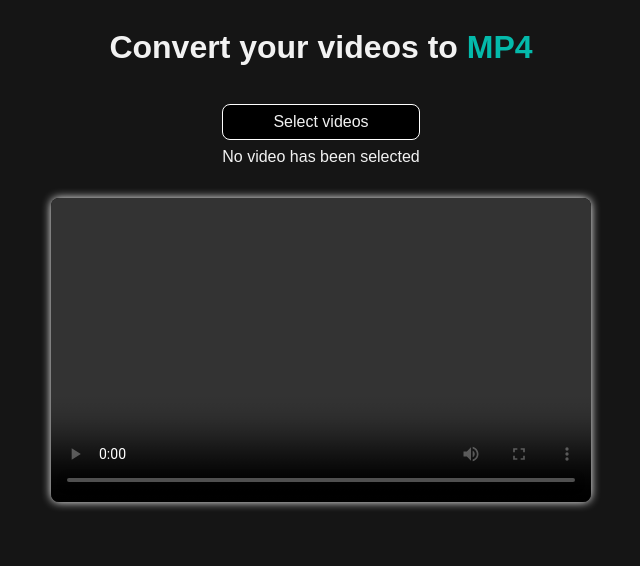
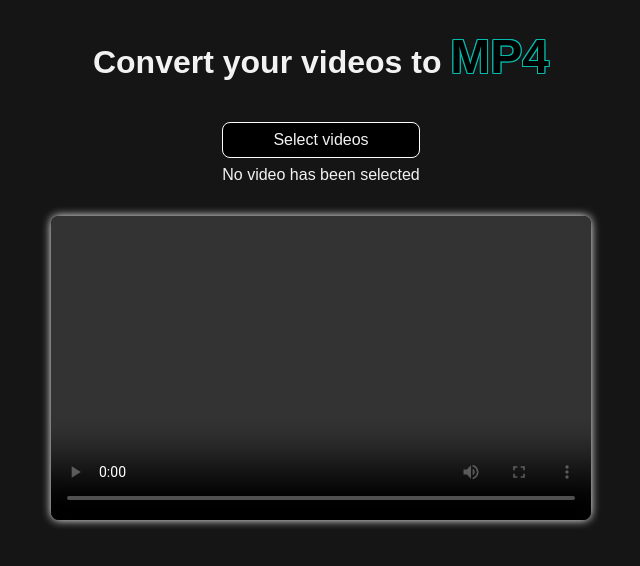
Before and after one commit to NeusRomanP/video-mp4-converter, a Vue app: page / in a window 1280 px wide. Shown: the top 566 px of the page, without its empty margins (319-959 px from the left). Built offline with nearby package versions, Linux system fonts and the light colour scheme.

Commit message:
change h1 style mps black with border

```diff
--- a/src/components/VideoConverter.vue
+++ b/src/components/VideoConverter.vue
@@ -99,7 +99,16 @@ const downloadAll = () => {
 
 <style scoped>
 h1 span{
-  color: var(--primary-color, #04baab);
+  font-size: 3rem;
+  color: var(--primary-color, black);
+  text-shadow: 1px 0 var(--primary-color, #04baab),
+               -1px 0 var(--primary-color, #04baab),
+               0 1px var(--primary-color, #04baab),
+               0 -1px var(--primary-color, #04baab),
+               1px 1px var(--primary-color, #04baab),
+               -1px -1px var(--primary-color, #04baab),
+               1px -1px var(--primary-color, #04baab),
+               -1px 1px var(--primary-color, #04baab);
 }
 
 main {
```
